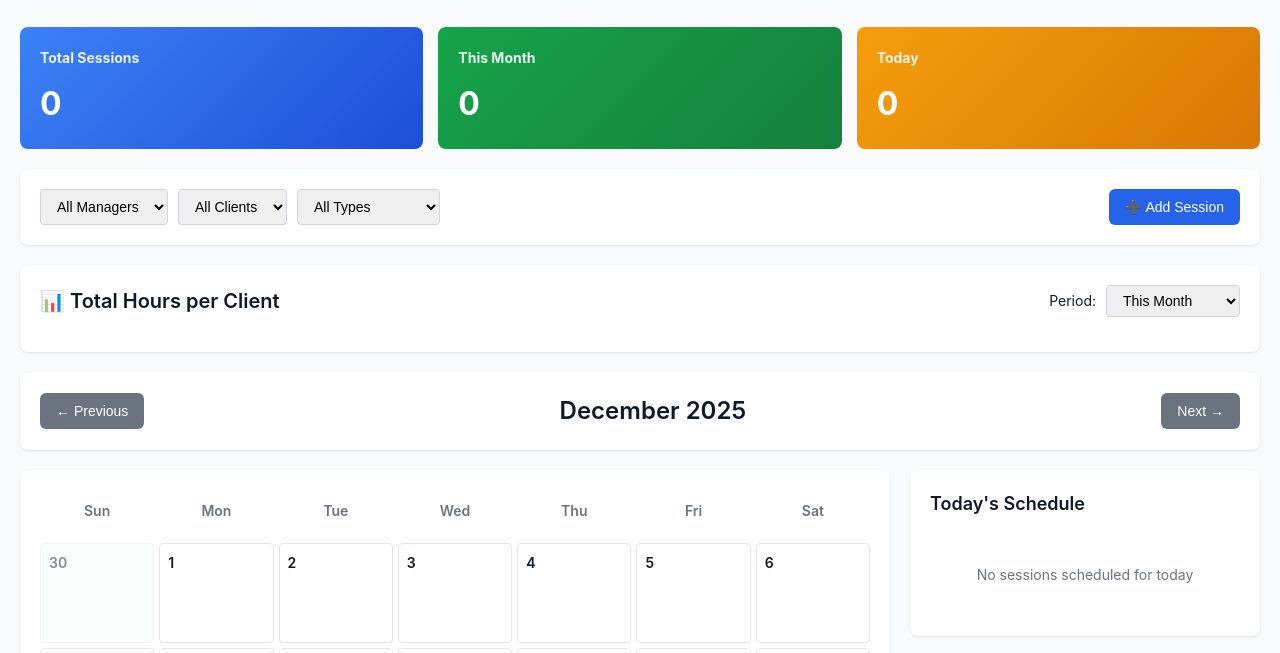
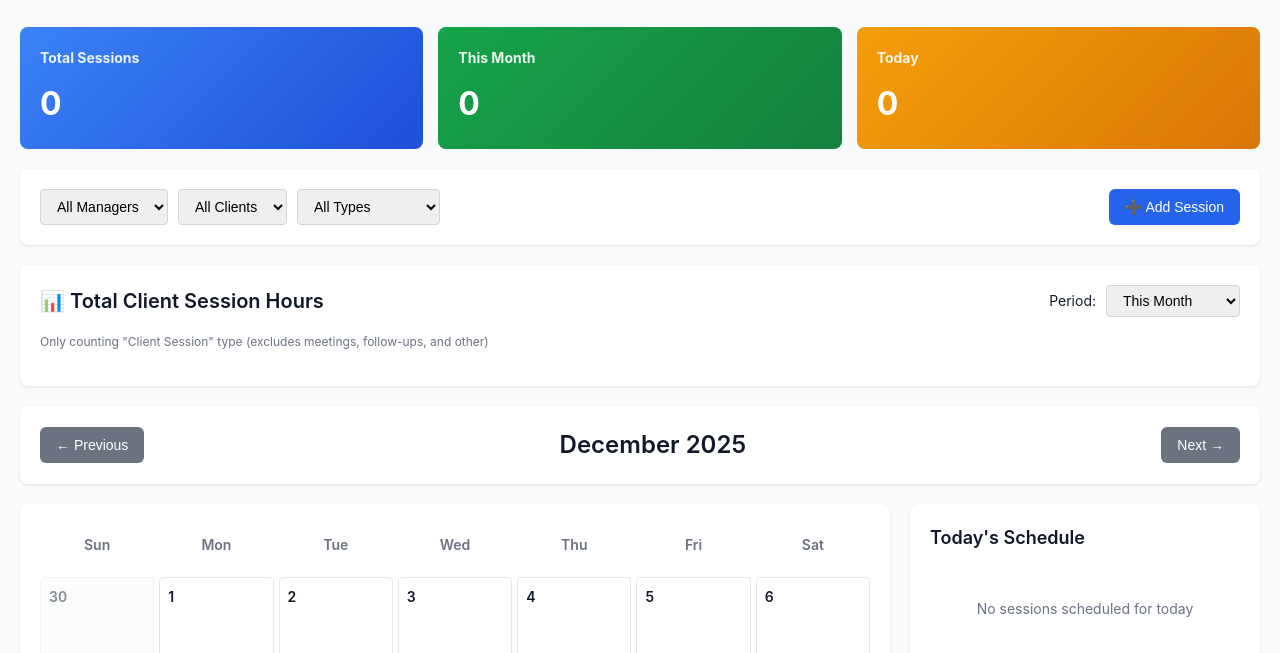
Before and after one commit to Izzeldeen-dev/Shared-Calendar, a plain HTML site: page index.html in a window 1280 px wide. Shown: the part 123-776 px from the top of the page. Drawn offline with Linux system fonts and the light colour scheme; no server answers.

Commit message:
Update index.html

```diff
--- a/index.html
+++ b/index.html
@@ -724,7 +724,7 @@
 
         <div class="client-hours-section">
             <h3>
-                <span>📊 Total Hours per Client</span>
+                <span>📊 Total Client Session Hours</span>
                 <div class="period-filter">
                     <label style="font-size: 0.875rem; font-weight: 400;">Period:</label>
                     <select id="hours-period-filter" onchange="updateClientHoursList()">
@@ -737,6 +737,7 @@
                     </select>
                 </div>
             </h3>
+            <p style="font-size: 0.75rem; color: #6b7280; margin-bottom: 15px;">Only counting "Client Session" type (excludes meetings, follow-ups, and other)</p>
             <div class="client-hours-list" id="client-hours-list">
             </div>
         </div>
@@ -1056,6 +1057,9 @@
             if (dateRange) {
                 filteredSessions = sessions.filter(s => s.date >= dateRange.start && s.date <= dateRange.end);
             }
+
+            // ONLY count "session" type (Client Sessions), not meetings/followups/other
+            filteredSessions = filteredSessions.filter(s => s.type === 'session');
 
             // Calculate total hours and monthly breakdown for each client
             filteredSessions.forEach(session => {
```
